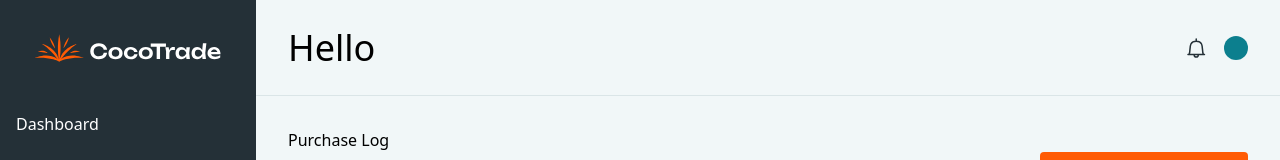
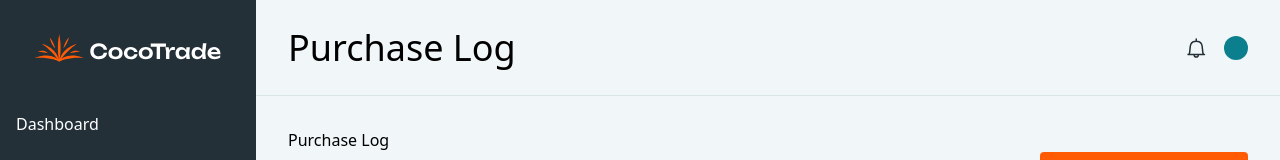
Before and after one commit to IshiHisashi/CocoTrade, a React (Vite) app in the folder frontend/: page /purchase in a window 1280 px wide. Shown: the top 160 px of the page. Built offline with nearby package versions, Linux system fonts and the light colour scheme; no server answers; a web font is replaced by a local one.

Commit message:
fix: CBT-139 - change header title, add tooltip on header

```diff
--- a/frontend/src/component/header/Header.jsx
+++ b/frontend/src/component/header/Header.jsx
@@ -1,12 +1,18 @@
 import React, { useContext, useEffect, useState, useCallback } from "react";
 import axios from "axios";
+import { useLocation } from "react-router-dom";
 import { UserIdContext } from "../../contexts/UserIdContext.jsx";
 import UserMenuDropdown from "./UserMenuDropdown.jsx";
 import NotificationDropdown from "./NotificationDropdown.jsx";
 import PlanShipment from "../../page/inventory/LineChartRevised.jsx"; // Update the path accordingly
 import NotificationIcon from "../../assets/icons/Notification.svg";
+import Dashboard from "../../page/dashboard/Dashboard.jsx";
+import Info from "../../assets/icons/Information.svg";
+import InfoTooltip from "../tooltip/InfoTooltip.jsx";
 
 const Header = ({ URL }) => {
+  const { pathname } = useLocation();
+
   const userId = useContext(UserIdContext);
   const [companyName, setCompanyName] = useState("");
   const [isNotificationOpen, setIsNotificationOpen] = useState(false);
@@ -63,9 +69,40 @@ const Header = ({ URL }) => {
     }
   };
 
+  let pageTitle;
+  let pageInfo;
+  if (pathname.includes("inventory")) {
+    pageTitle = "Inventory";
+    pageInfo =
+      "This is where you can monitor your copra inventory and plan a shipment. Stored and to ship copras can be viewed here.";
+  } else if (pathname.includes("purchase")) {
+    pageTitle = "Purchase Log";
+    pageInfo = null;
+  } else if (pathname.includes("sales")) {
+    pageTitle = "Sales Log";
+    pageInfo =
+      "This is the sales log from copra shipment. Any planned shipment can be viewed here.";
+  } else if (pathname.includes("finances")) {
+    pageTitle = "Finance Status Tracker";
+    pageInfo =
+      "This is where you can track your finances on a daily and monthly basis.";
+  } else {
+    pageTitle = `Hello ${companyName}`;
+    pageInfo = null;
+  }
+
   return (
     <header className="bg-[#F1F7F8] border-b border-[#DAE5E7] ml-64 h-24 sticky top-0 flex justify-between items-center px-8">
-      <h2 className="text-4xl">Hello {companyName}</h2>
+      <h2 className="text-4xl">
+        {pageTitle}
+        {pageInfo && (
+          <InfoTooltip title={pageInfo} placement="right" arrow>
+            <button type="button" className="mx-2">
+              <img src={Info} alt="show information about this page" />
+            </button>
+          </InfoTooltip>
+        )}
+      </h2>
       <div className="flex gap-4">
         <button
           type="button"
--- /dev/null
+++ b/frontend/src/component/tooltip/InfoTooltip.jsx
@@ -0,0 +1,16 @@
+import React from "react";
+import { Tooltip as TooltipMUI, styled, tooltipClasses } from "@mui/material";
+
+const InfoTooltip = styled(({ className, ...props }) => (
+  // eslint-disable-next-line react/jsx-props-no-spreading
+  <TooltipMUI {...props} arrow classes={{ popper: className }} />
+))(() => ({
+  [`& .${tooltipClasses.arrow}`]: {
+    color: "#243037",
+  },
+  [`& .${tooltipClasses.tooltip}`]: {
+    backgroundColor: "#243037",
+  },
+}));
+
+export default InfoTooltip;
```
